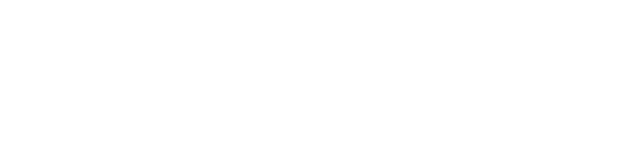
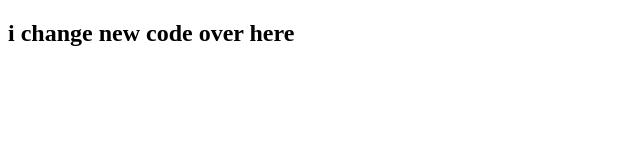
Before and after one commit to foysal41/app, a plain HTML site: page index.html in a window 1280 px wide. Shown: the whole page, without its empty margins (0-640 px from the left). Drawn offline with Linux system fonts and the light colour scheme.

Commit message:
h2 tag added

```diff
--- a/index.html
+++ b/index.html
@@ -5,5 +5,7 @@
     <meta name="viewport" content="width=device-width, initial-scale=1.0" />
     <title>hello</title>
   </head>
-  <body></body>
+  <body>
+    <h2>i change new code over here</h2>
+  </body>
 </html>
```
